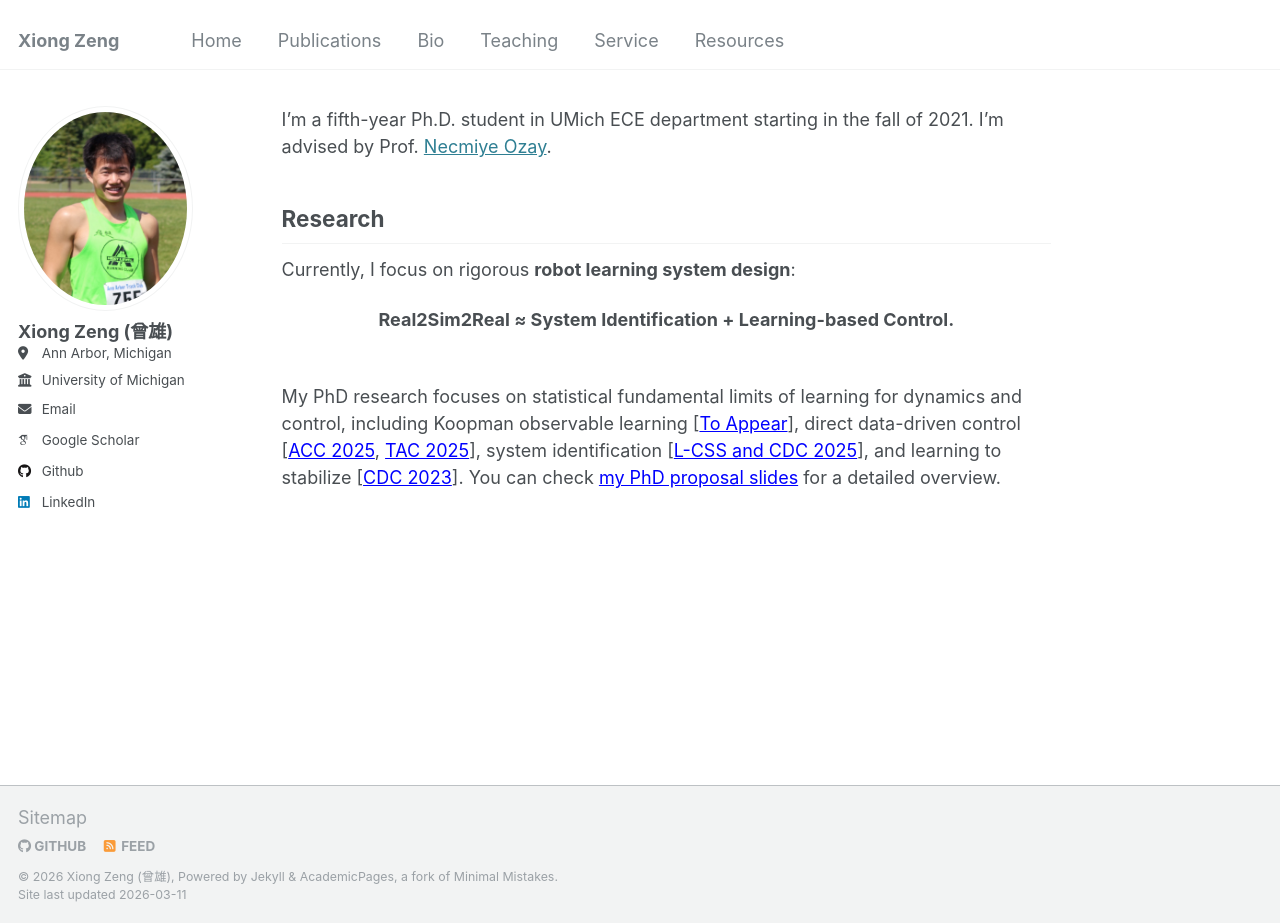
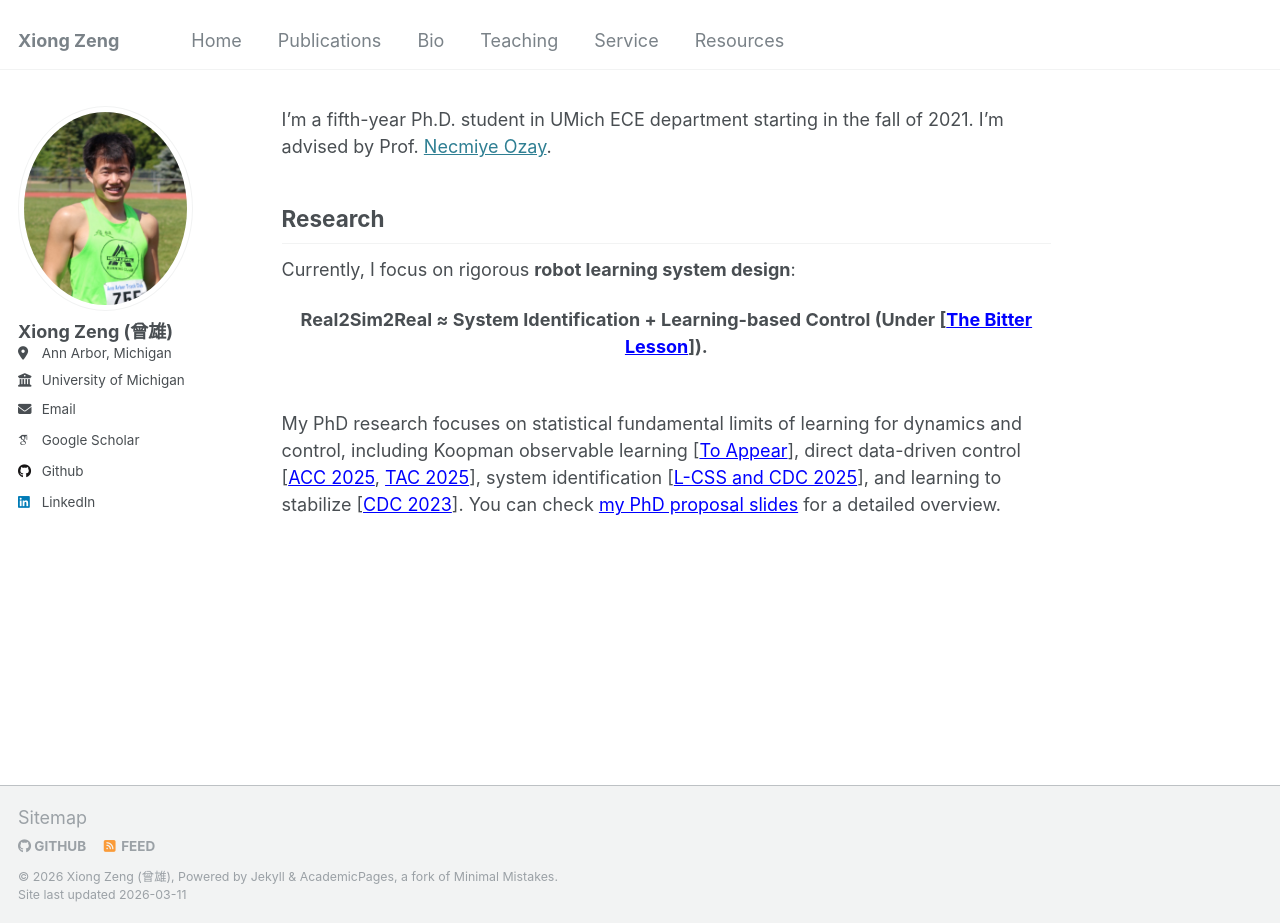
Before and after one commit to zengxiong111/zengxiong.github.io, a Jekyll site: the page built from _pages/about.md, in a window 1280 px wide and 923 px high. Built offline with Jekyll 4.4.1, drawn with Linux system fonts in a browser that asks for light colours; some web fonts are replaced.

Commit message:
Update about.md

```diff
--- a/_pages/about.md
+++ b/_pages/about.md
@@ -12,7 +12,7 @@
 
 Currently, I focus on rigorous **robot learning system design**:
 
-<div align="center"><strong>Real2Sim2Real ≈ System Identification + Learning-based Control.</strong></div>
+<div align="center"><strong>Real2Sim2Real ≈ System Identification + Learning-based Control (Under [<a href="http://www.incompleteideas.net/IncIdeas/BitterLesson.html" style="color: blue;" target="_blank">The Bitter Lesson</a>]).</strong></div>
 <br>
 
 My PhD research focuses on statistical fundamental limits of learning for dynamics and control, including Koopman observable learning [<a href="https://scholar.google.com/citations?user=v4lWTTwAAAAJ&hl=en" style="color: blue;" target="_blank">To Appear</a>], direct data-driven control [<a href="https://web.eecs.umich.edu/~necmiye/pubs/ZengBO_acc25.pdf" style="color: blue;" target="_blank">ACC 2025</a>, <a href="https://arxiv.org/abs/2412.19705" style="color: blue;" target="_blank">TAC 2025</a>], system identification [<a href="https://arxiv.org/abs/2503.16817" style="color: blue;" target="_blank">L-CSS and CDC 2025</a>], and learning to stabilize [<a href="https://arxiv.org/abs/2311.11151" style="color: blue;" target="_blank">CDC 2023</a>].
```
